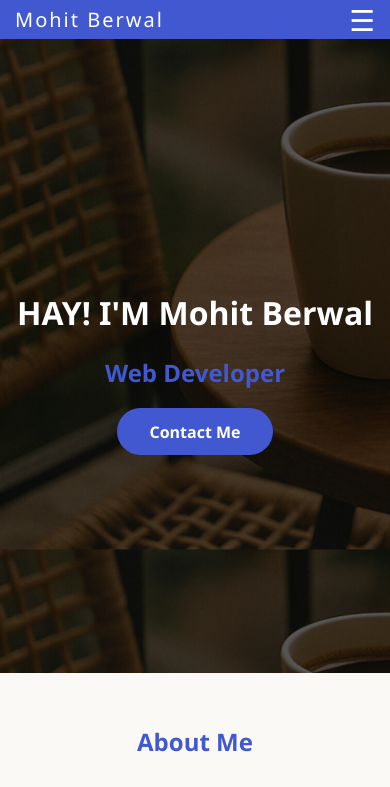
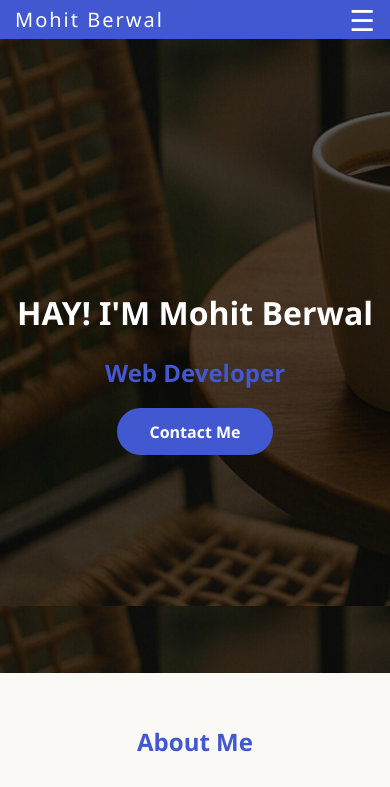
Before and after one commit to berwaxl/my-portfolio-, a plain HTML site: page index.html in a window 390 px wide. Shown: the top 787 px of the page. Drawn offline with Linux system fonts and the light colour scheme.

```diff
--- a/style.css
+++ b/style.css
@@ -261,7 +261,7 @@ footer p {
     align-items: center;
     justify-content: center;
     background-image: url(bg\ img2.jpg);
-    background-size: 990px;
+    background-size: 1100px;
     color: #fff;
     text-align: center;
     padding: 4rem 1rem;
```
